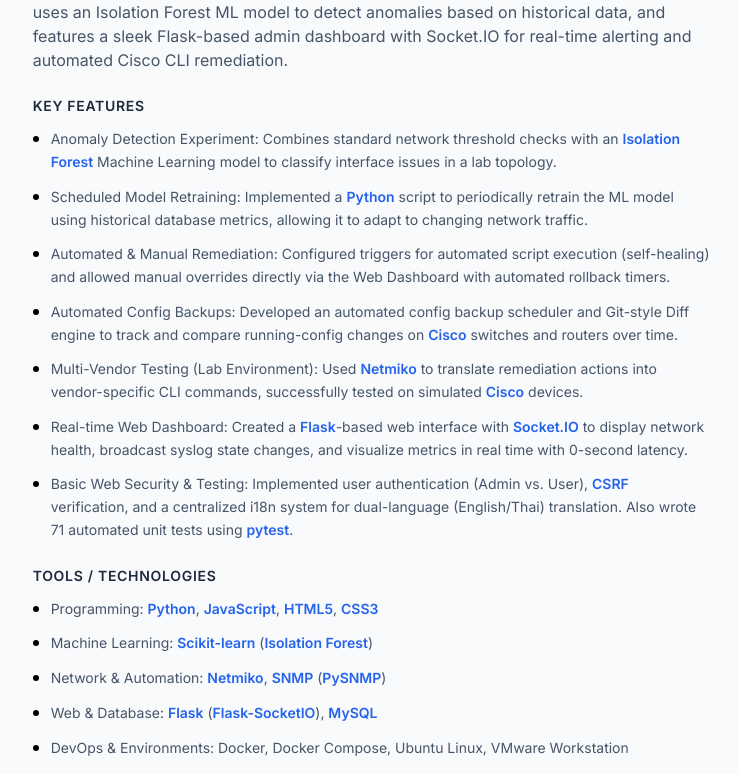
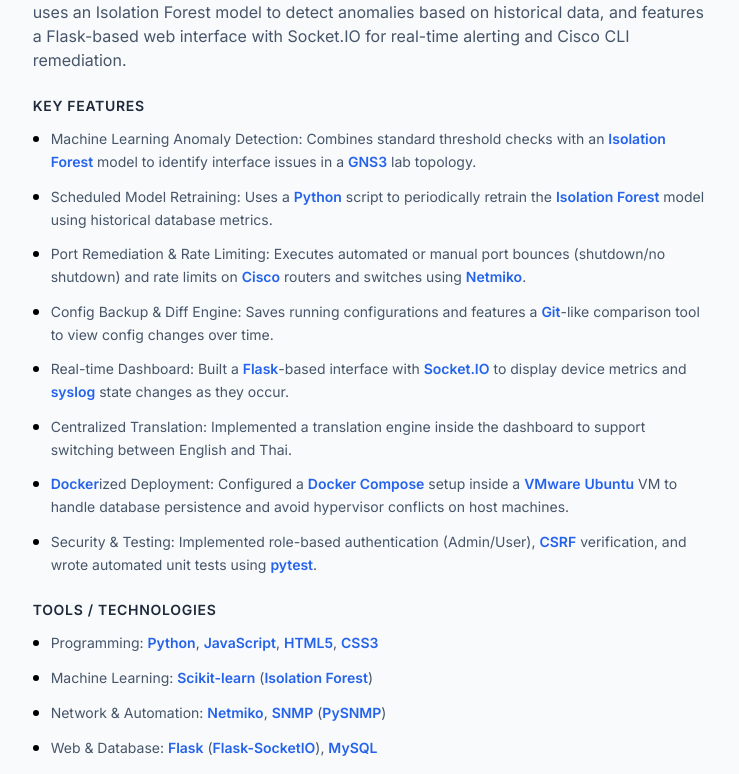
Before and after one commit to ToonSupakit/ToonSupakit.github.io, a Next.js app: page / in a window 1280 px wide. Shown: the part 1087-1861 px from the top of the page, without its empty margins (458-1197 px from the left). Built offline with nearby package versions, Linux system fonts and the light colour scheme.

Commit message:
style: integrate refined achievements and technical keyword links

```diff
--- a/app/sections/Projects.tsx
+++ b/app/sections/Projects.tsx
@@ -22,16 +22,17 @@
   {
     title: "Network Monitoring & Automation System",
     description:
-      "Developed a network monitoring and automated remediation system for a lab environment. The system collects interface metrics (load, error rates, uptime) via SNMP, uses an Isolation Forest ML model to detect anomalies based on historical data, and features a sleek Flask-based admin dashboard with Socket.IO for real-time alerting and automated Cisco CLI remediation.",
+      "Developed a network monitoring and automated remediation system for a lab environment. The system collects interface metrics (load, error rates, uptime) via SNMP, uses an Isolation Forest model to detect anomalies based on historical data, and features a Flask-based web interface with Socket.IO for real-time alerting and Cisco CLI remediation.",
     icon: Activity,
     achievements: [
-      "Anomaly Detection Experiment: Combines standard network threshold checks with an Isolation Forest Machine Learning model to classify interface issues in a lab topology.",
-      "Scheduled Model Retraining: Implemented a Python script to periodically retrain the ML model using historical database metrics, allowing it to adapt to changing network traffic.",
-      "Automated & Manual Remediation: Configured triggers for automated script execution (self-healing) and allowed manual overrides directly via the Web Dashboard with automated rollback timers.",
-      "Automated Config Backups: Developed an automated config backup scheduler and Git-style Diff engine to track and compare running-config changes on Cisco switches and routers over time.",
-      "Multi-Vendor Testing (Lab Environment): Used Netmiko to translate remediation actions into vendor-specific CLI commands, successfully tested on simulated Cisco devices.",
-      "Real-time Web Dashboard: Created a Flask-based web interface with Socket.IO to display network health, broadcast syslog state changes, and visualize metrics in real time with 0-second latency.",
-      "Basic Web Security & Testing: Implemented user authentication (Admin vs. User), CSRF verification, and a centralized i18n system for dual-language (English/Thai) translation. Also wrote 71 automated unit tests using pytest."
+      "Machine Learning Anomaly Detection: Combines standard threshold checks with an Isolation Forest model to identify interface issues in a GNS3 lab topology.",
+      "Scheduled Model Retraining: Uses a Python script to periodically retrain the Isolation Forest model using historical database metrics.",
+      "Port Remediation & Rate Limiting: Executes automated or manual port bounces (shutdown/no shutdown) and rate limits on Cisco routers and switches using Netmiko.",
+      "Config Backup & Diff Engine: Saves running configurations and features a Git-like comparison tool to view config changes over time.",
+      "Real-time Dashboard: Built a Flask-based interface with Socket.IO to display device metrics and syslog state changes as they occur.",
+      "Centralized Translation: Implemented a translation engine inside the dashboard to support switching between English and Thai.",
+      "Dockerized Deployment: Configured a Docker Compose setup inside a VMware Ubuntu VM to handle database persistence and avoid hypervisor conflicts on host machines.",
+      "Security & Testing: Implemented role-based authentication (Admin/User), CSRF verification, and wrote automated unit tests using pytest."
     ],
     tools: [
       "Programming: Python, JavaScript, HTML5, CSS3",
@@ -161,6 +162,14 @@
   "AQI": "https://en.wikipedia.org/wiki/Air_quality_index",
   "US EPA": "https://www.epa.gov/",
   "SSE": "https://developer.mozilla.org/en-US/docs/Web/API/Server-sent_events",
+  "Docker Compose": "https://docs.docker.com/compose/",
+  "Docker": "https://www.docker.com/",
+  "VMware Workstation": "https://www.vmware.com/products/workstation-pro.html",
+  "VMware": "https://www.vmware.com/",
+  "Ubuntu Linux": "https://ubuntu.com/",
+  "Ubuntu": "https://ubuntu.com/",
+  "syslog": "https://en.wikipedia.org/wiki/Syslog",
+  "Git": "https://git-scm.com/",
 };
 
 // Sort keywords by length (longest first) to avoid partial matches
```
